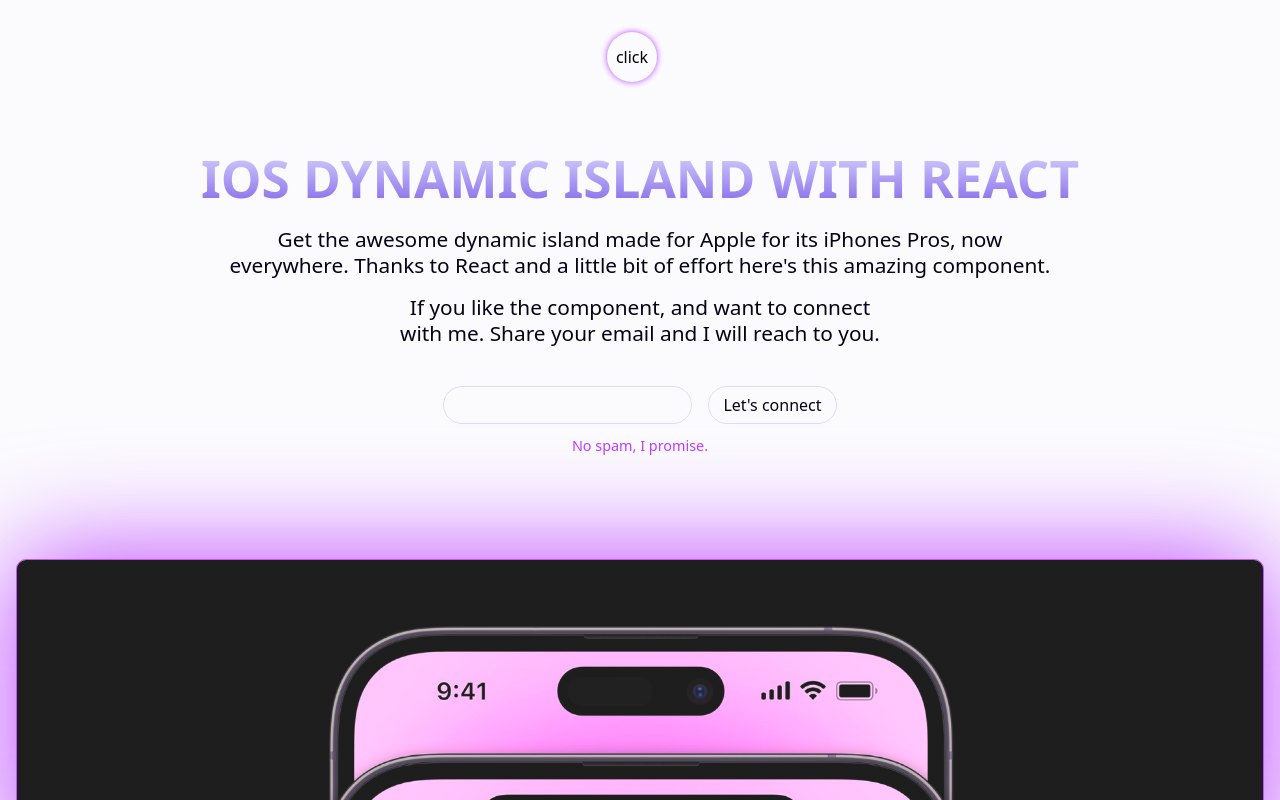
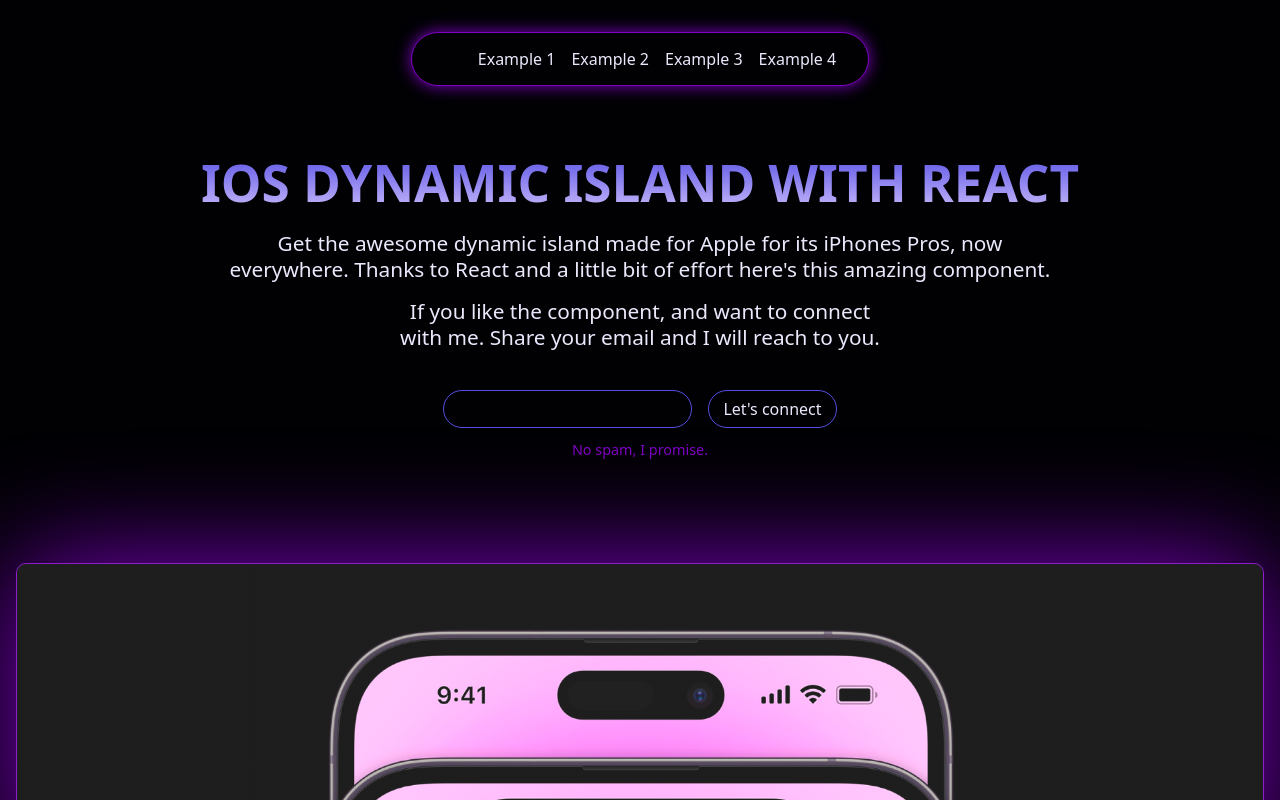
Before and after one commit to yefreescoding/react-dynamic-island, a React (Vite) app: page / in a window 1280 px wide. Shown: the top 800 px of the page. Built offline with nearby package versions, Linux system fonts and the light colour scheme.

Commit message:
fix: minor styles issues

```diff
--- a/src/app.scss
+++ b/src/app.scss
@@ -41,6 +41,7 @@
       gap: 0.8rem;
 
       input {
+        color: inherit;
         background-color: var(--background);
         border: 1px solid var(--secondary);
         padding: 0.5rem;
--- a/src/component/dynamicIsland/DynamicIsland.tsx
+++ b/src/component/dynamicIsland/DynamicIsland.tsx
@@ -10,14 +10,23 @@
   };
   return (
     <header className="header">
-      <div className="island">
-        <button type="button" className="island__btn" onClick={handleOpenMenu}>
+      <div
+        className="island"
+        aria-label="Dynamic island"
+        aria-expanded={openMenu}
+      >
+        <button
+          type="button"
+          className="island__btn"
+          onClick={handleOpenMenu}
+          aria-expanded={openMenu}
+        >
           click
         </button>
         <nav className="island__nav">
-          <ul className="island__nav_ul" aria-expanded={openMenu}>
+          <ul className="island__nav_ul">
             <li>
-              <a href="">Example 1</a>
+              <a href="#store">Example 1</a>
             </li>
             <li>
               <a href="">Example 2</a>
--- a/src/component/dynamicIsland/dynamicIsland.scss
+++ b/src/component/dynamicIsland/dynamicIsland.scss
@@ -2,73 +2,66 @@
   position: sticky;
   top: 1rem;
   z-index: 9999;
+  width: min(100%, 40em);
+  margin-inline: auto;
 }
 
 .island {
+  width: fit-content;
   position: relative;
   display: flex;
   align-items: center;
   justify-content: center;
   gap: 1rem;
-  width: min(100%, 40em);
+  overflow: hidden;
+  padding: 0 1rem;
   margin: 1rem auto;
   border-radius: 3rem;
+  box-shadow: 0 0 1rem var(--accent);
+  border: 1px solid var(--accent);
+  background-color: var(--background);
+  transition: all 350ms ease;
+
+  &:active {
+    transform: scale(1.05, 1.05);
+  }
 
   &__btn {
+    position: relative;
+    // display: none;
+    transform: translateX(100%);
     border-radius: 50%;
     aspect-ratio: 1;
     border: transparent 1px solid;
     padding: 0.5rem;
-    box-shadow: 0 0 6px var(--accent);
     background-color: var(--background);
-    cursor: pointer;
+    width: 0;
+    visibility: hidden;
+    transition: all 350ms ease-in-out;
   }
 
+  &:hover &__btn {
+    width: 3rem;
+    visibility: visible;
+    transform: translateX(0);
+  }
+
+  .nav {
+    flex-basis: clamp(15em, 20vw, 40em);
+  }
   &__nav_ul {
-    display: flex;
     align-items: center;
     gap: 1rem;
     padding: 1rem;
-    box-shadow: 0 0 6px var(--accent);
-    border-radius: 3rem;
-    background-color: var(--background);
-    display: none;
+    display: flex;
     overflow: hidden;
     transition: all 500ms ease-in-out;
+    color: var(--text);
+    // width: 0;
 
-    &[aria-expanded="true"] {
-      -webkit-animation: scale-up-hor-center 0.4s
-        cubic-bezier(0.39, 0.575, 0.565, 1) both;
-      animation: scale-up-hor-center 0.4s cubic-bezier(0.39, 0.575, 0.565, 1)
-        both;
-      visibility: visible;
-      display: flex;
+    &:hover {
+      // width: 100%;
+      // color: var(--text);
     }
   }
 }
-
-// Animations
-
-.scale-up-hor-center {
-}
-
-@-webkit-keyframes scale-up-hor-center {
-  0% {
-    -webkit-transform: scaleX(0.4);
-    transform: scaleX(0.4);
-  }
-  100% {
-    -webkit-transform: scaleX(1);
-    transform: scaleX(1);
-  }
-}
-@keyframes scale-up-hor-center {
-  0% {
-    -webkit-transform: scaleX(0.4);
-    transform: scaleX(0.4);
-  }
-  100% {
-    -webkit-transform: scaleX(1);
-    transform: scaleX(1);
-  }
-}
--- a/src/index.scss
+++ b/src/index.scss
@@ -1,23 +1,16 @@
 :root {
-  --text: #050316;
-  --background: #fbfbfe;
-  --primary: #8063e7;
-  --secondary: #dddbff;
-  --accent: #bb3dff;
-  @media (prefers-color-scheme: dark) {
-    --text: #eae9fc;
-    --background: #010104;
-    --primary: hsl(253, 87%, 86%);
-    --secondary: hsl(243, 74%, 60%);
-    --accent: #7e00c2;
-  }
+  --text: #eae9fc;
+  --background: #010104;
+  --primary: hsl(253, 87%, 86%);
+  --secondary: hsl(243, 74%, 60%);
+  --accent: #7e00c2;
 }
 
 html {
   box-sizing: border-box;
   scroll-behavior: smooth;
   -webkit-text-size-adjust: 100%;
-  color-scheme: dark light;
+  // color-scheme: dark light;
 }
 /*
   Typographic tweaks!
@@ -64,6 +57,11 @@
   color: inherit;
   text-decoration: none;
 }
+
+button {
+  cursor: pointer;
+  color: inherit;
+}
 /*
 text-wrap: balance;
 - Only works for the latest versions of Chrome
```
